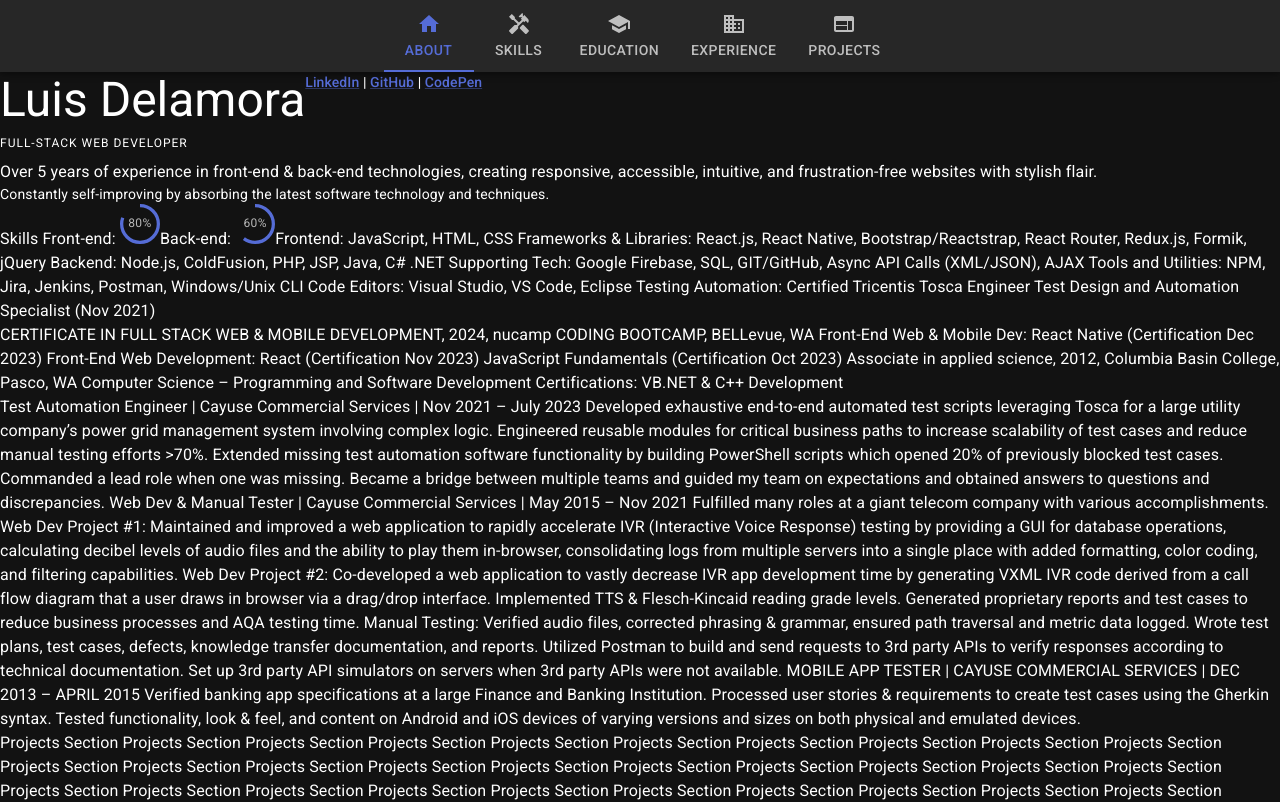
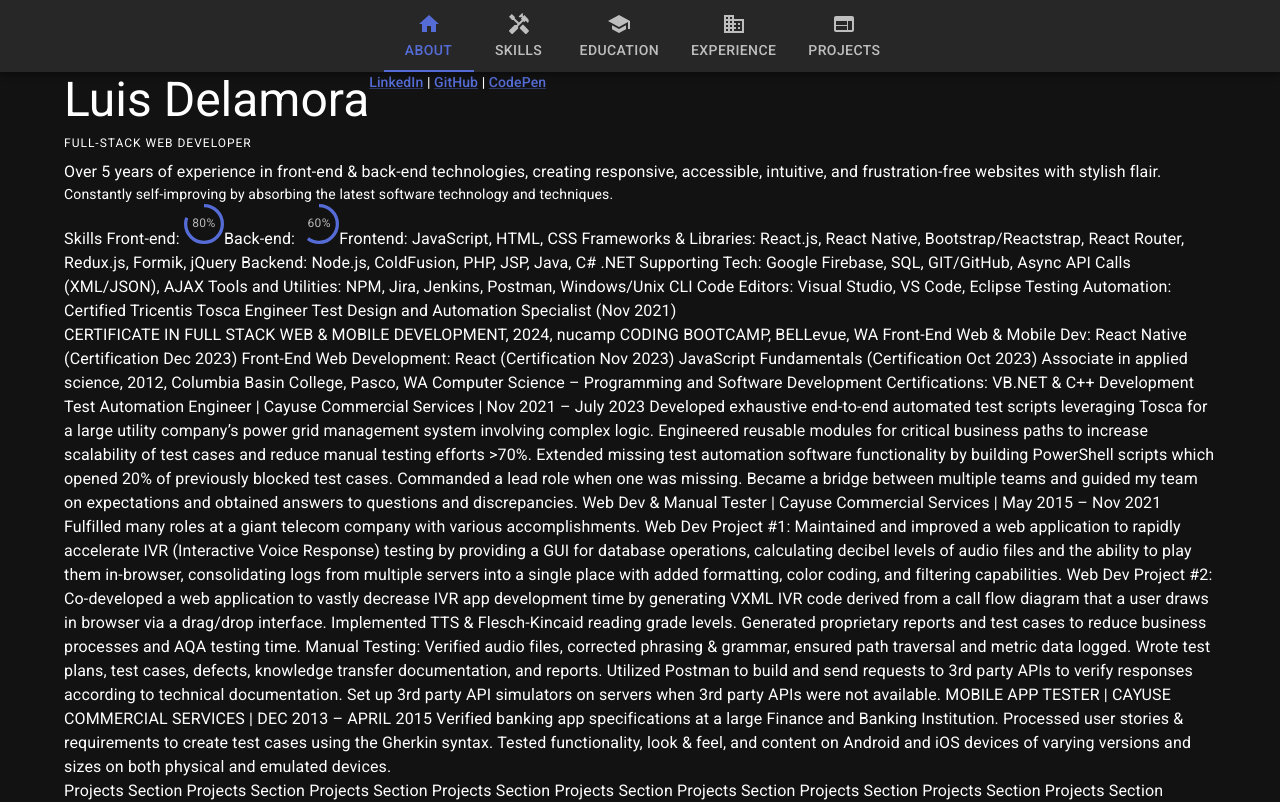
Before and after one commit to eccos/portfolio, a React (Create React App) app: page / in a window 1280 px wide. Shown: the top 802 px of the page. Built offline with nearby package versions, Linux system fonts and the light colour scheme.

Commit message:
upd div to Container to limit width & + margins

```diff
--- a/src/App.js
+++ b/src/App.js
@@ -13,7 +13,7 @@
 import SchoolIcon from '@mui/icons-material/School';
 import WebIcon from '@mui/icons-material/Web';
 
-import { useMediaQuery, useTheme } from '@mui/material';
+import { Container, useMediaQuery, useTheme } from '@mui/material';
 
 const sections = [
   { label: 'About', Component: AboutSection, icon: <HomeIcon /> },
@@ -30,13 +30,13 @@
   return (
     <>
       {!isSmallScreen && <FixedTopNav sections={sections} />}
-      <div id="sections-container">
+      <Container id="sections-container">
         {sections.map((section) => (
           <section key={section.label} id={section.label}>
             <section.Component />
           </section>
         ))}
-      </div>
+      </Container>
       {isSmallScreen && <FixedBottomNavigation sections={sections} />}
     </>
   );
```
